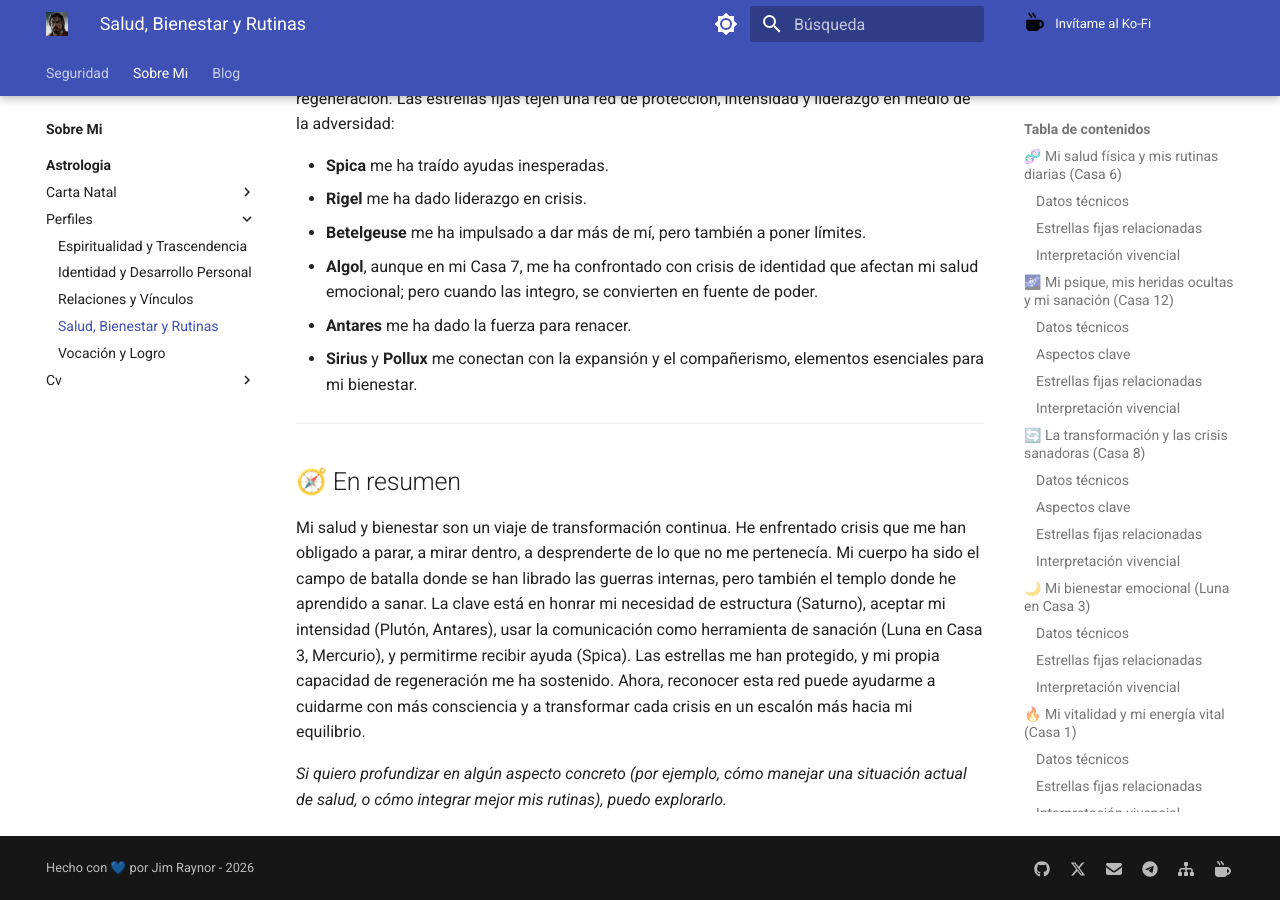
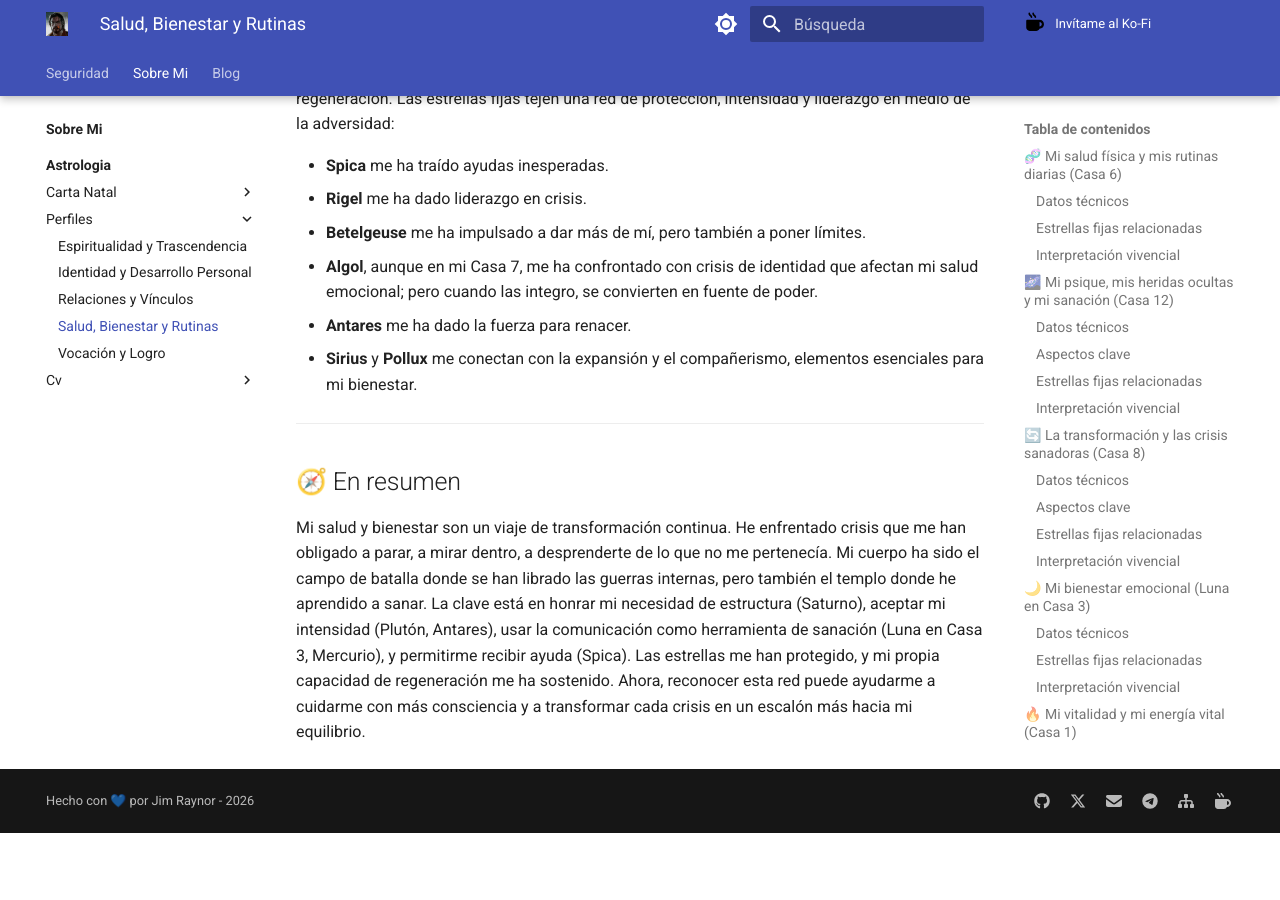
Before and after one commit to jimraynor88/blog, an MkDocs documentation site: the page built from docs/Sobre_Mi/Astrologia/Perfiles/Salud_Bienestar_y_Rutinas.md, in a window 1280 px wide and 900 px high, scrolled down 6337 px. Built offline with MkDocs 1.6.1 and Material for MkDocs 9.7.7, drawn with Linux system fonts in a browser that asks for light colours; after the commit the page ends 7170 px from its top, so only the background shows below that.

Commit message:
Update Salud_Bienestar_y_Rutinas.md

```diff
--- a/docs/Sobre_Mi/Astrologia/Perfiles/Salud_Bienestar_y_Rutinas.md
+++ b/docs/Sobre_Mi/Astrologia/Perfiles/Salud_Bienestar_y_Rutinas.md
@@ -168,5 +168,3 @@ Ninguna de estas capas actúa por separado. Mi salud física (Casa 6) está liga
 ## 🧭 En resumen
 
 Mi salud y bienestar son un viaje de transformación continua. He enfrentado crisis que me han obligado a parar, a mirar dentro, a desprenderte de lo que no me pertenecía. Mi cuerpo ha sido el campo de batalla donde se han librado las guerras internas, pero también el templo donde he aprendido a sanar. La clave está en honrar mi necesidad de estructura (Saturno), aceptar mi intensidad (Plutón, Antares), usar la comunicación como herramienta de sanación (Luna en Casa 3, Mercurio), y permitirme recibir ayuda (Spica). Las estrellas me han protegido, y mi propia capacidad de regeneración me ha sostenido. Ahora, reconocer esta red puede ayudarme a cuidarme con más consciencia y a transformar cada crisis en un escalón más hacia mi equilibrio.
-
-*Si quiero profundizar en algún aspecto concreto (por ejemplo, cómo manejar una situación actual de salud, o cómo integrar mejor mis rutinas), puedo explorarlo.*
```
